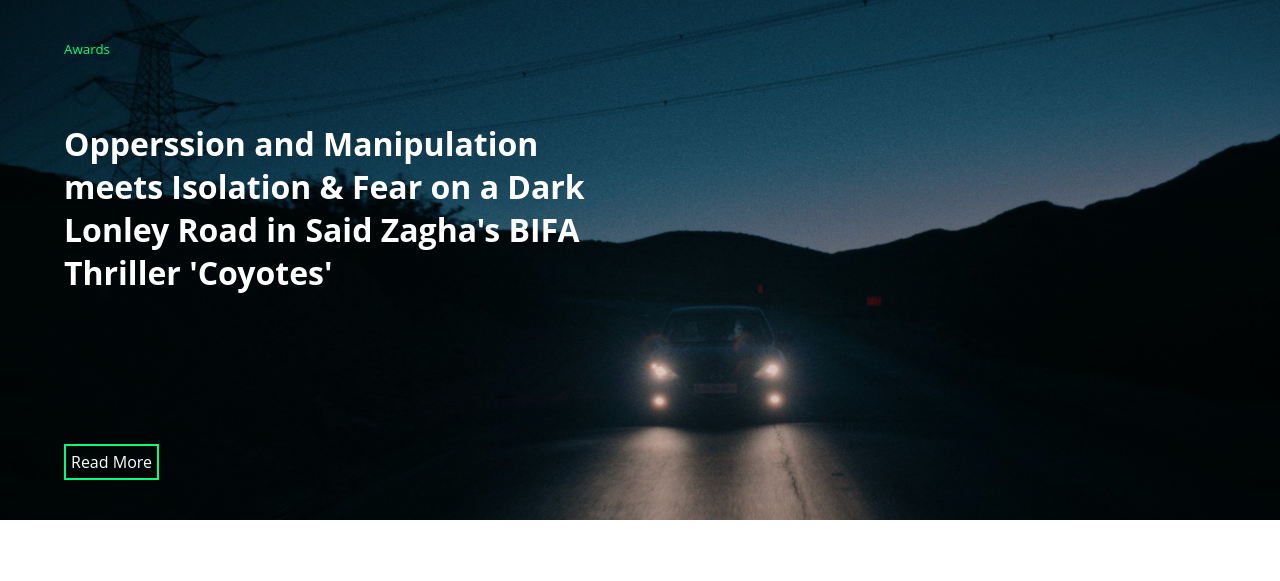
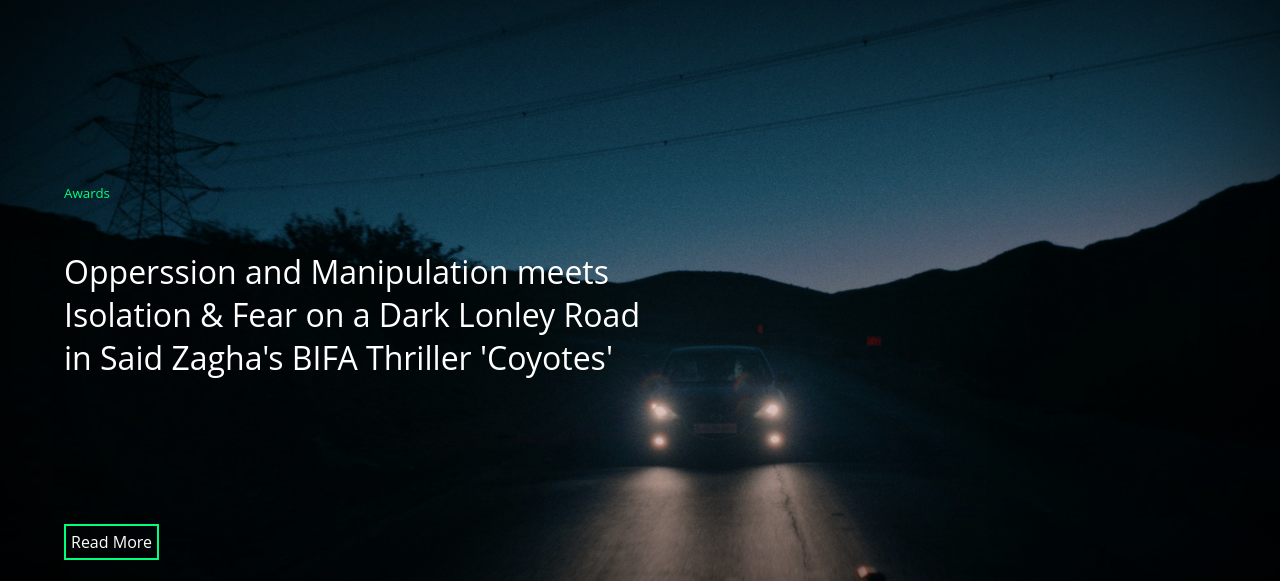
Before and after one commit to sigmaEta2004/DirectorsNotePrototype-brief1, a plain HTML site: page brief-1-site/index.html in a window 1280 px wide. Shown: the part 200-781 px from the top of the page. Drawn offline with Linux system fonts and the light colour scheme.

Commit message:
home page style touchup

```diff
--- a/brief-1-site/style.css
+++ b/brief-1-site/style.css
@@ -151,7 +151,7 @@ main {
 
 #featuredImage {
     width: 100%;
-    min-height: 65vh;
+    min-height: 75vh;
     box-sizing: border-box;
     position: relative;
     display: flex;
@@ -161,17 +161,21 @@ main {
     background-position: center;
     background-repeat: no-repeat;
     padding: 5vh 5vw;
+    box-shadow: inset 0 0 13rem rgba(0, 0, 0, 0.75);
 }
 
 #featuredImage p {
+    top: 30vh;
     font-size: smaller;
-    margin: 0 0 8vh;
+    margin: 18vh 0 6vh 0;
+    font-weight: normal;
 }
 
 #featuredImage h1 {
     max-width: 50%;
     margin: 0;
     color: white;
+    font-weight: normal;
 }
 
 #featuredImage div {
```
